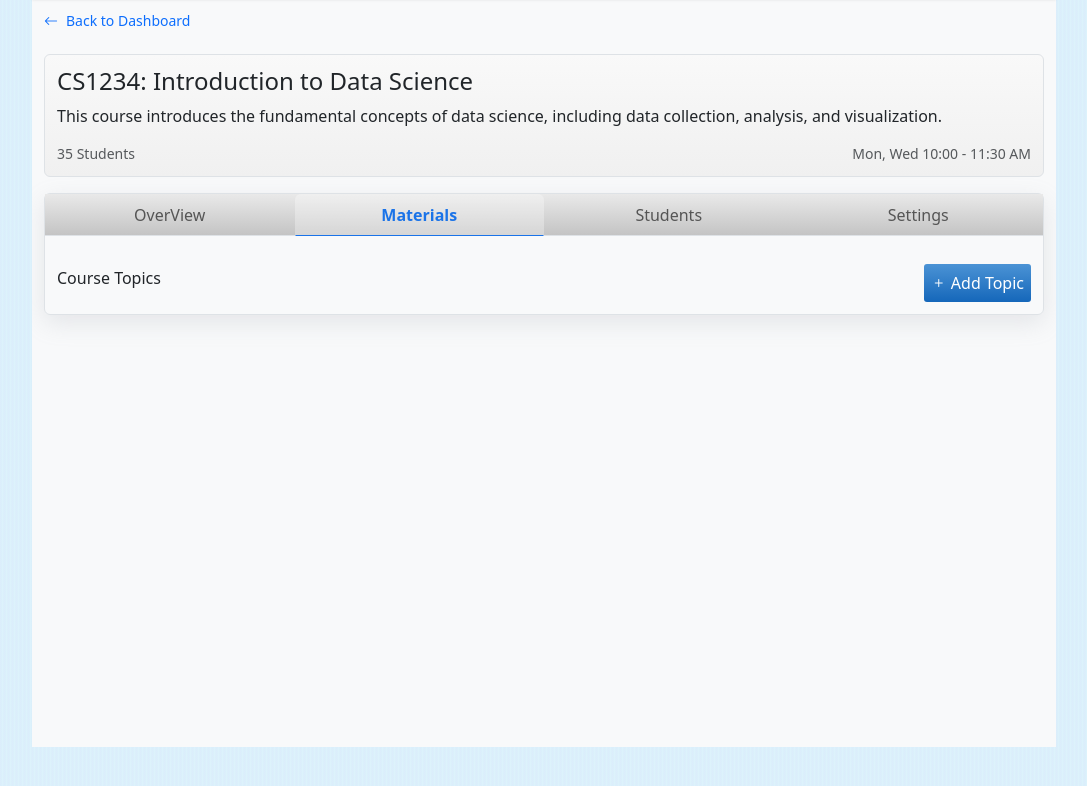
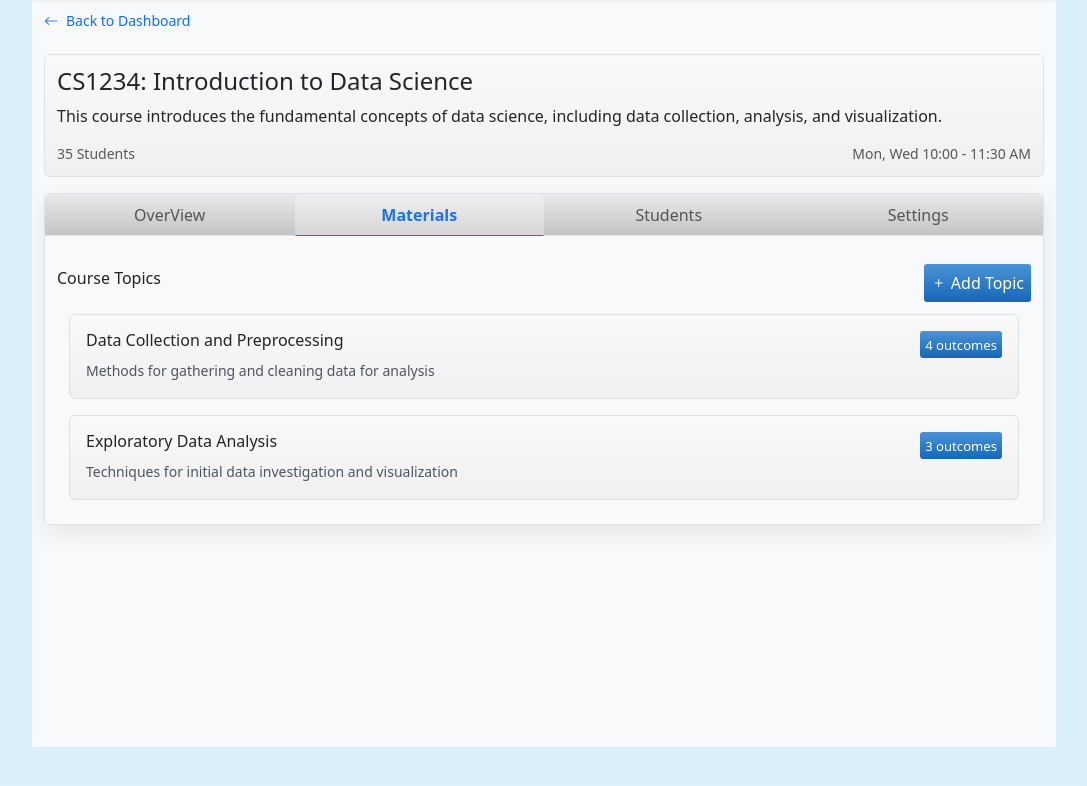
Before and after one commit to dhatchayani6/liveprojectlms, a PHP site: page /teacher/courses.php in a window 1280 px wide, after a click on "Materials". Shown: the part 42-828 px from the top of the page, without its empty margins (96-1183 px from the left). Run offline with PHP 8.4, Linux system fonts and the light colour scheme.

Commit message:
changes dhatchy

```diff
--- a/teacher/courses.php
+++ b/teacher/courses.php
@@ -463,7 +463,7 @@
                                     <div class="d-flex justify-content-between align-items-center">
                                         <h6>Course Topics
                                         </h6>
-                                        <button class="add-topic-btn btn btn-primary"><i class="bi bi-plus"></i>
+                                        <button class="add-topic-btn"><i class="bi bi-plus"></i>
                                             Add Topic</button>
 
                                     </div>
@@ -497,6 +497,35 @@
                                                         Topic</button>
                                                 </div>
                                             </div>
+                                        </div>
+                                    </div>
+                                    <div class="p-3">
+
+                                        <div class="rounded border p-4 mb-3"
+                                            style="    background: linear-gradient(180deg, #f9f9f9 0%, #f0f0f0 100%);">
+                                            <div class="d-flex justify-content-between align-items-center">
+                                                <h6>Data Collection and Preprocessing
+                                                </h6>
+                                                <button class="outcomes-btn">
+                                                    <small>4 outcomes</small></button>
+                                            </div>
+                                            <small
+                                                style="--tw-text-opacity: 1; color: rgb(75 85 99 / var(--tw-text-opacity, 1));">Methods
+                                                for gathering and cleaning data for analysis</small>
+                                        </div>
+                                        <div class="rounded border p-4"
+                                            style="    background: linear-gradient(180deg, #f9f9f9 0%, #f0f0f0 100%);">
+                                            <div class="d-flex justify-content-between align-items-center">
+                                                <h6>Exploratory Data Analysis
+                                                </h6>
+                                                <button class="outcomes-btn">
+                                                    <small>3 outcomes</small></button>
+                                            </div>
+                                            <small
+                                                style="--tw-text-opacity: 1; color: rgb(75 85 99 / var(--tw-text-opacity, 1));">Techniques
+                                                for initial data investigation and visualization
+
+                                            </small>
                                         </div>
                                     </div>
                                 </div>
--- a/teacher/stylesheet/courses.css
+++ b/teacher/stylesheet/courses.css
@@ -363,3 +363,13 @@ a .bi-chevron-left {
     border-radius: 3px;
     font-weight: 500;
 }
+
+.outcomes-btn {
+    border: 0;
+    background: linear-gradient(rgb(75, 147, 213) 0%, rgb(21, 103, 186) 100%);
+    color: #fff;
+    padding: 2px 5px;
+    border-radius: 3px;
+    font-weight: 500;
+    font-size: 15px;
+}
```
